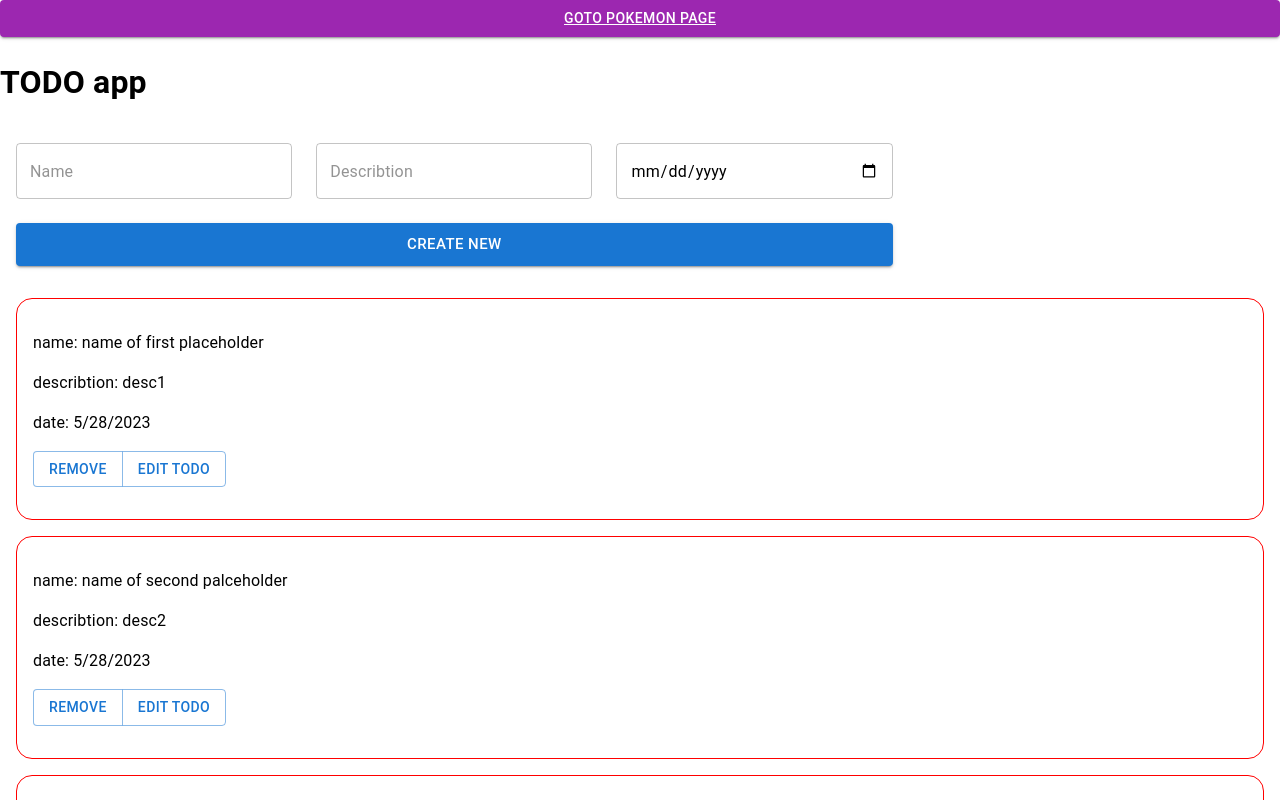
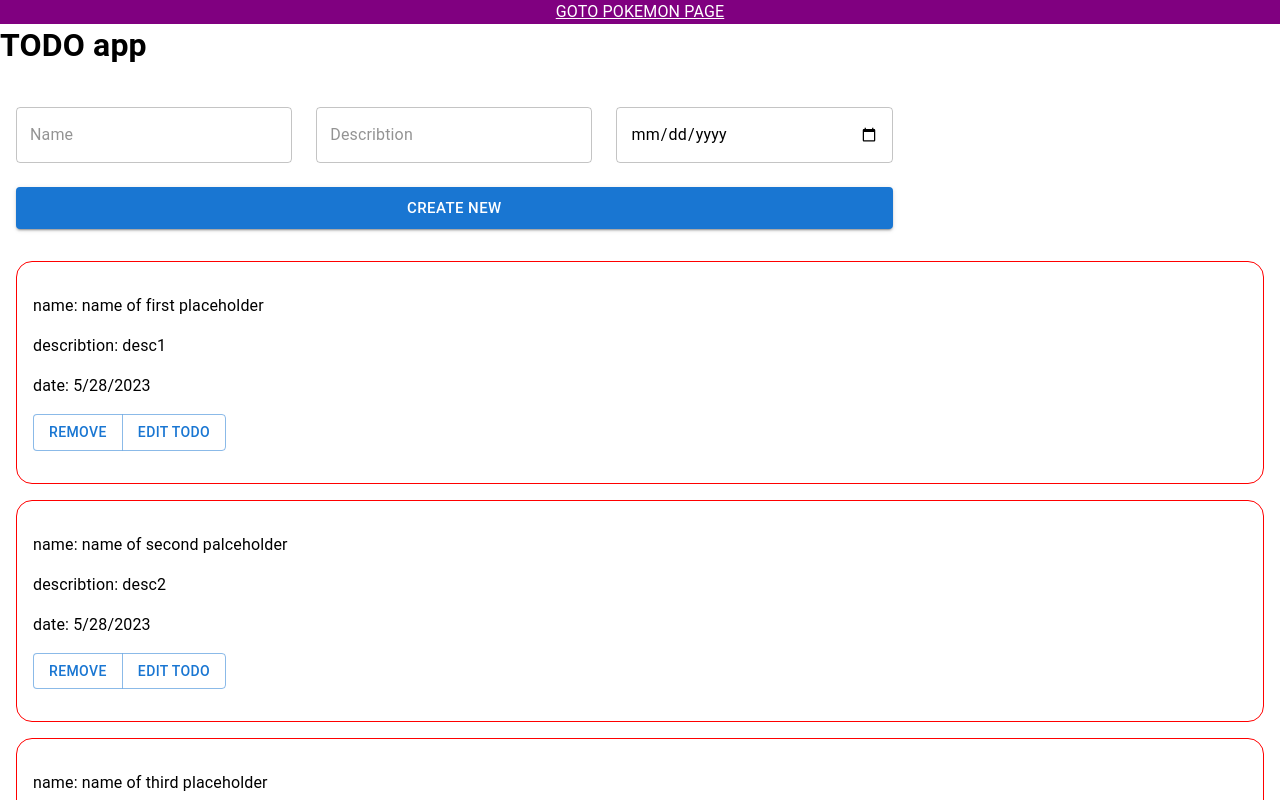
Before and after one commit to F1L1P0/react-todo-app, a React (Vite) app: page / in a window 1280 px wide. Shown: the top 800 px of the page. Built offline with nearby package versions, Linux system fonts and the light colour scheme.

Commit message:
removing btn

```diff
--- a/src/components/todo/Todo.tsx
+++ b/src/components/todo/Todo.tsx
@@ -26,11 +26,19 @@ export default function Todo() {
 
     return (
         <>
-            <Button color="secondary" variant="contained" fullWidth>
-                <Link style={{ color: 'white' }} to="/pokemon">
-                    GOTO POKEMON PAGE
-                </Link>
-            </Button>
+            <Link
+                style={{
+                    color: 'white',
+                    background: 'purple',
+                    width: '100%',
+                    position: 'absolute',
+                    top: 0,
+                    textAlign: 'center',
+                }}
+                to="/pokemon"
+            >
+                GOTO POKEMON PAGE
+            </Link>
             <h1>TODO app</h1>
             <form onSubmit={handleSubmit} style={{ padding: '1rem' }}>
                 <ButtonGroup variant="outlined" aria-label="Functional TODO buttons">
```
